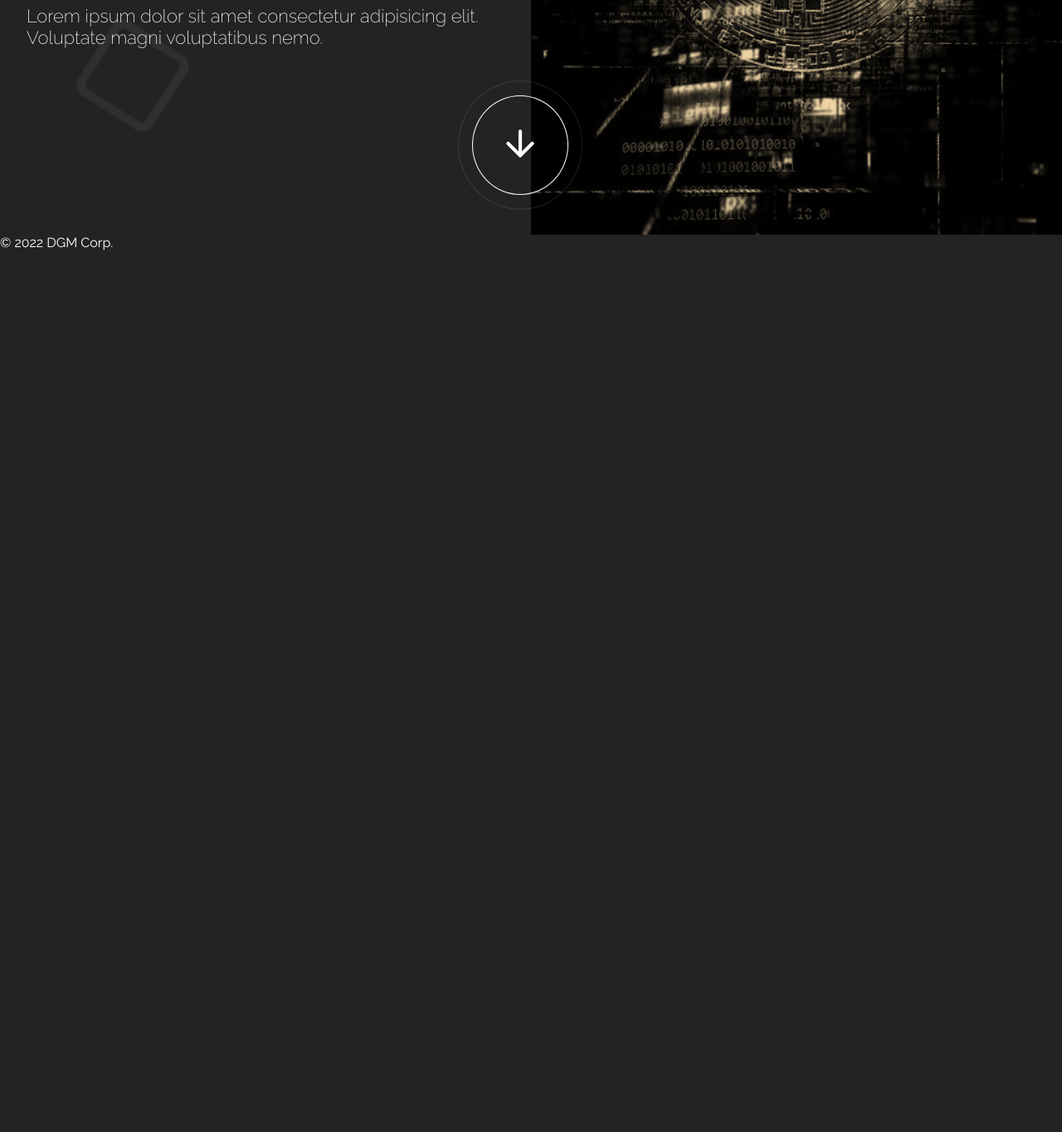
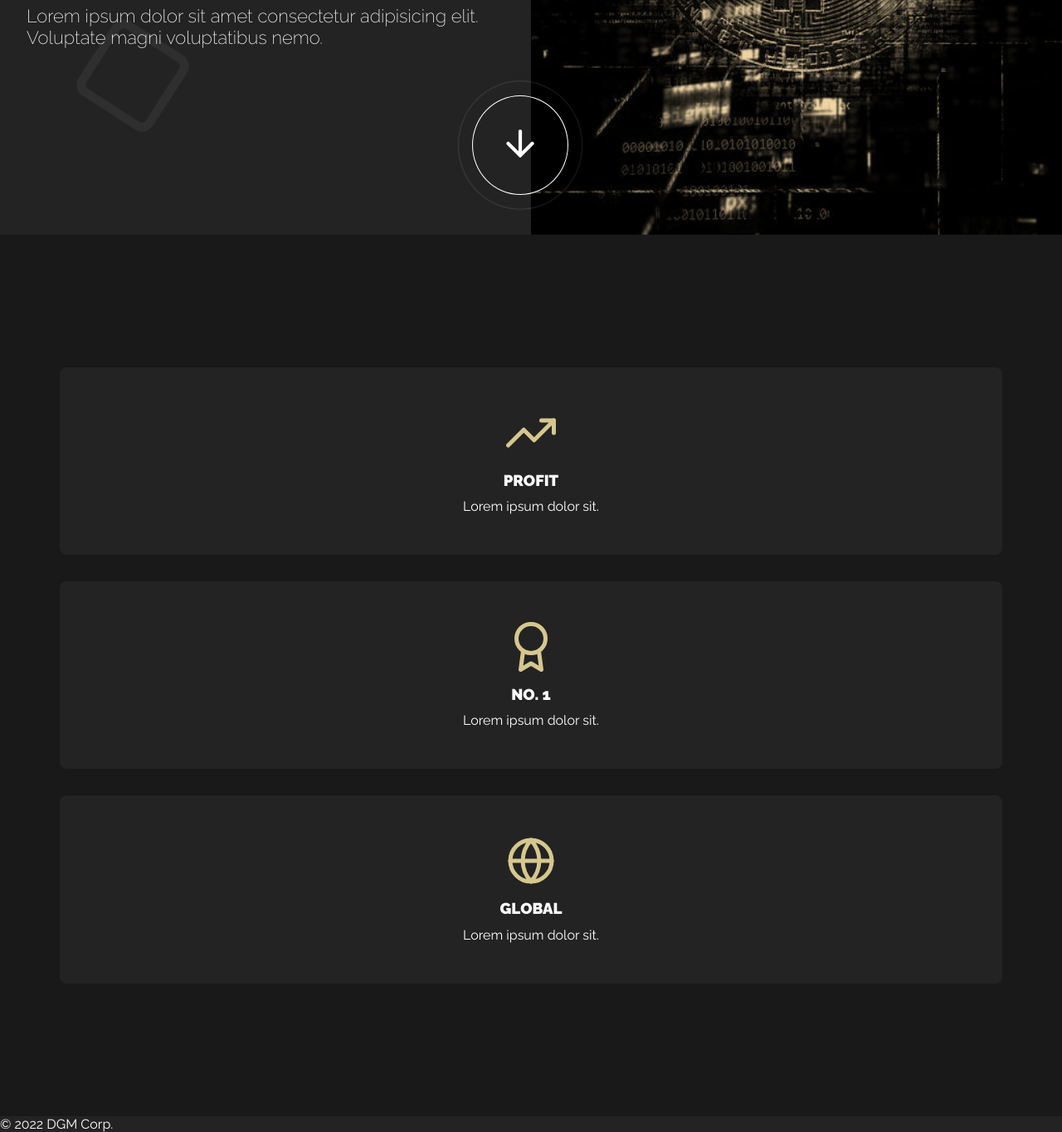
Before and after one commit to DominikFrackowiak/DGMCorp, a plain HTML site: page index.html in a window 1280 px wide. Shown: the part 517-1882 px from the top of the page at 83% size. Before the commit the page ends 819 px from the top, so only its background shows below. Drawn offline with Linux system fonts and the light colour scheme.

Commit message:
section cards done

```diff
--- a/index.html
+++ b/index.html
@@ -58,6 +58,33 @@
 			<img class="header__bg-icon-two" src="./img/icons/square.svg" alt="" />
 		</header>
 
+		<main class="main">
+			<section class="cards" id="cards">
+				<div class="wrapper">
+					<div class="cards__box">
+
+						<div class="cards__card cards__card--one">
+							<img src="img/icons/trending-up.svg" alt="" />
+							<h3>profit</h3>
+							<p>Lorem ipsum dolor sit.</p>
+						</div>
+
+						<div class="cards__card cards__card--two">
+							<img src="img/icons/award.svg" alt="" />
+							<h3>no. 1</h3>
+							<p>Lorem ipsum dolor sit.</p>
+						</div>
+
+						<div class="cards__card cards__card--three">
+							<img src="img/icons/globe.svg" alt="" />
+							<h3>global</h3>
+							<p>Lorem ipsum dolor sit.</p>
+						</div>
+					</div>
+				</div>
+			</section>
+		</main>
+
 		<footer class="footer">
 			<p class="footer__bottom-text">
 				&copy <span class="footer__year"></span> DGM Corp.
--- a/sass/_medium.scss
+++ b/sass/_medium.scss
@@ -1,3 +1,22 @@
 @media (min-width: 768px) {
+	.cards {
+		&__box {
+			padding: 10em 2em;
+		}
 
+		&--one {
+			grid-row: 1/2;
+			grid-column: 1/4;
+		}
+
+		&--two {
+			grid-row: 1/2;
+			grid-column: 4/7;
+		}
+
+		&--three {
+			grid-row: 1/2;
+			grid-column: 7/10;
+		}
+	}
 }
--- a/sass/main.scss
+++ b/sass/main.scss
@@ -158,6 +158,77 @@ h1.company-name {
 	}
 }
 
+//MAIN
+//CARDS
+.cards {
+	background-color: $darker;
+	overflow: hidden;
+
+	&__box {
+		display: grid;
+		grid-template-columns: repeat(9, 1fr);
+		gap: 2em;
+		padding: 6em 2em;
+	}
+
+	&__card {
+		position: relative;
+		display: grid;
+		justify-items: center;
+		padding: 3em;
+		text-align: center;
+		border: 1px solid transparent;
+		border-radius: 8px;
+		background-color: $dark;
+		transition: background-color 0.3s, border 0.3s;
+		z-index: 5;
+
+		&:hover {
+			background-color: $darker;
+			border: 1px solid $gold;
+		}
+
+		&::before {
+			position: absolute;
+			content: '';
+			width: 100%;
+			height: 100%;
+			border: 1px solid $gold;
+			border-radius: 8px;
+			opacity: 0;
+		}
+
+		&:hover::before {
+			animation: pulse 1s;
+		}
+
+		img {
+			margin-bottom: 1em;
+			width: 60px;
+		}
+
+		h3 {
+			margin-bottom: 0.6em;
+			text-transform: uppercase;
+		}
+
+		&--one {
+			grid-row: 1/2;
+			grid-column: 1/-1;
+		}
+
+		&--two {
+			grid-row: 2/3;
+			grid-column: 1/-1;
+		}
+
+		&--three {
+			grid-row: 3/4;
+			grid-column: 1/-1;
+		}
+	}
+}
+
 @import './small';
 @import './medium';
 @import './large';
```
Also changed, not shown: css/main.css, img/icons/award.svg (added), img/icons/globe.svg (added), img/icons/trending-up.svg (added), js/script.js (line endings or trailing spaces), 1 other file.
